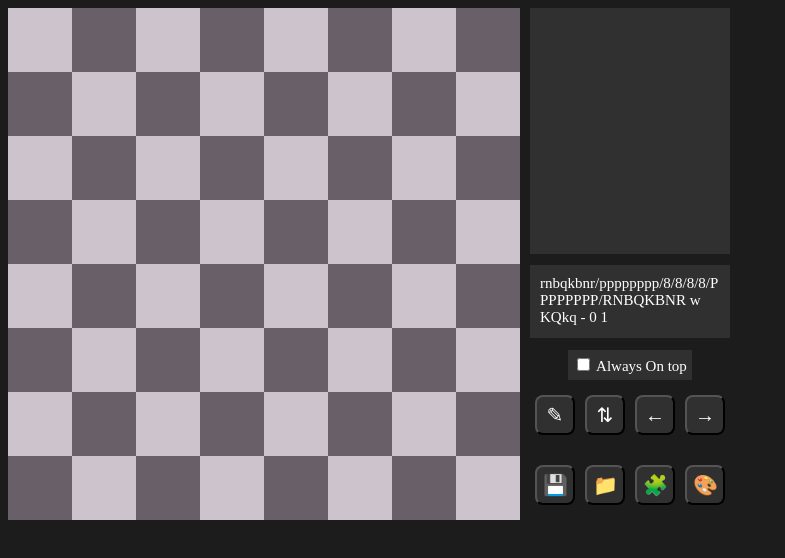
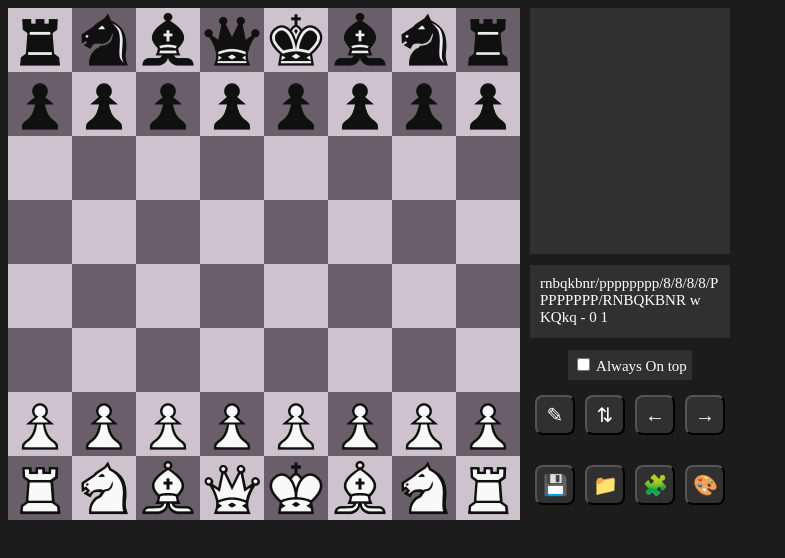
Before and after one commit to Dr-42/chess-book-study, a website built with Vite: page index.html in a window 1280 px wide. Shown: the whole page, without its empty margins (0-785 px from the left). Built offline with nearby package versions, Linux system fonts and the light colour scheme; files whose address does not match are found by name.

Commit message:
default piiece and favicon for nothiing

```diff
--- a/index.html
+++ b/index.html
@@ -5,6 +5,7 @@
     <meta charset="utf-8">
     <title>Chess</title>
     <link rel="stylesheet" href="src/css/style.css">
+    <link rel="icon" type="image/x-icon" href="./src-tauri/icons/icon.ico">
 </head>
 
 <body>
--- a/src/piece.ts
+++ b/src/piece.ts
@@ -20,7 +20,7 @@ export class Piece {
     color: PieceColor;
     square: Square;
     element: HTMLElement;
-    static image: string = 'src/assets/alpha.png';
+    static image: string = 'alpha';
 
     constructor(type: PieceType, color: PieceColor, square: Square) {
         this.type = type;
```
Also changed, not shown: out/piece.js, 1 other file.
